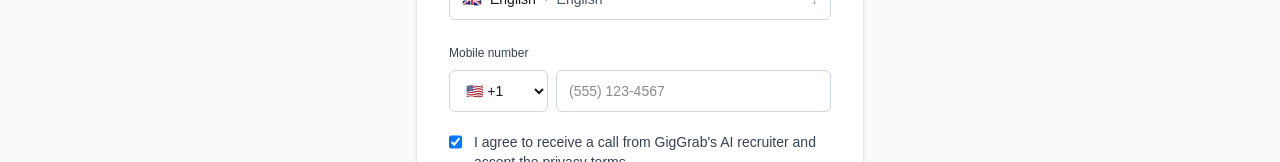
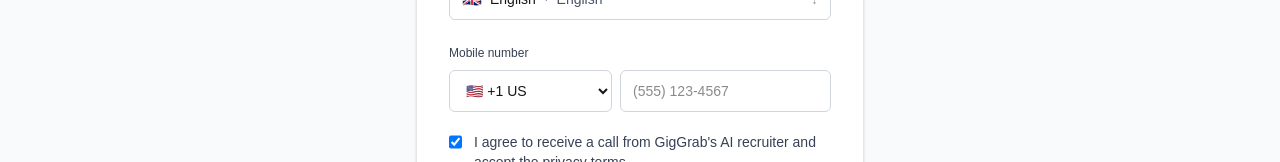
Before and after one commit to faalbane/gig-grab, a Next.js app in the folder apps/web/: page /start in a window 1280 px wide. Shown: the part 508-670 px from the top of the page. Built offline with nearby package versions, Linux system fonts and the light colour scheme.

Commit message:
Fix country dropdown showing wrong flag — store index, not duplicate +1 value

```diff
--- a/apps/web/src/components/start/VerifyForm.tsx
+++ b/apps/web/src/components/start/VerifyForm.tsx
@@ -27,7 +27,9 @@ type Props = { audience: "worker" | "employer" };
 
 export function VerifyForm({ audience }: Props) {
   const [language, setLanguage] = useState<LanguageEntry>(findLanguage("en")!);
-  const [countryCode, setCountryCode] = useState("+1");
+  const [countryIndex, setCountryIndex] = useState(0); // 0 = US (+1)
+  const country = COUNTRY_CODES[countryIndex];
+  const countryCode = country.code;
   const [phone, setPhone] = useState("");
   const [consent, setConsent] = useState(true);
   const [submitting, setSubmitting] = useState(false);
@@ -117,13 +119,13 @@ export function VerifyForm({ audience }: Props) {
         <div className="mt-1.5 flex gap-2">
           <select
             aria-label="Country code"
-            value={countryCode}
-            onChange={(e) => setCountryCode(e.target.value)}
+            value={countryIndex}
+            onChange={(e) => setCountryIndex(Number(e.target.value))}
             className="rounded-md border border-gray-300 bg-white px-3 py-2.5 text-sm hover:border-gray-400 focus:outline-none focus:ring-1 focus:ring-emerald-500"
           >
             {COUNTRY_CODES.map((c, i) => (
-              <option key={`${c.code}-${i}`} value={c.code}>
-                {c.flag} {c.code}
+              <option key={`${c.country}-${i}`} value={i}>
+                {c.flag} {c.code} {c.country}
               </option>
             ))}
           </select>
```
